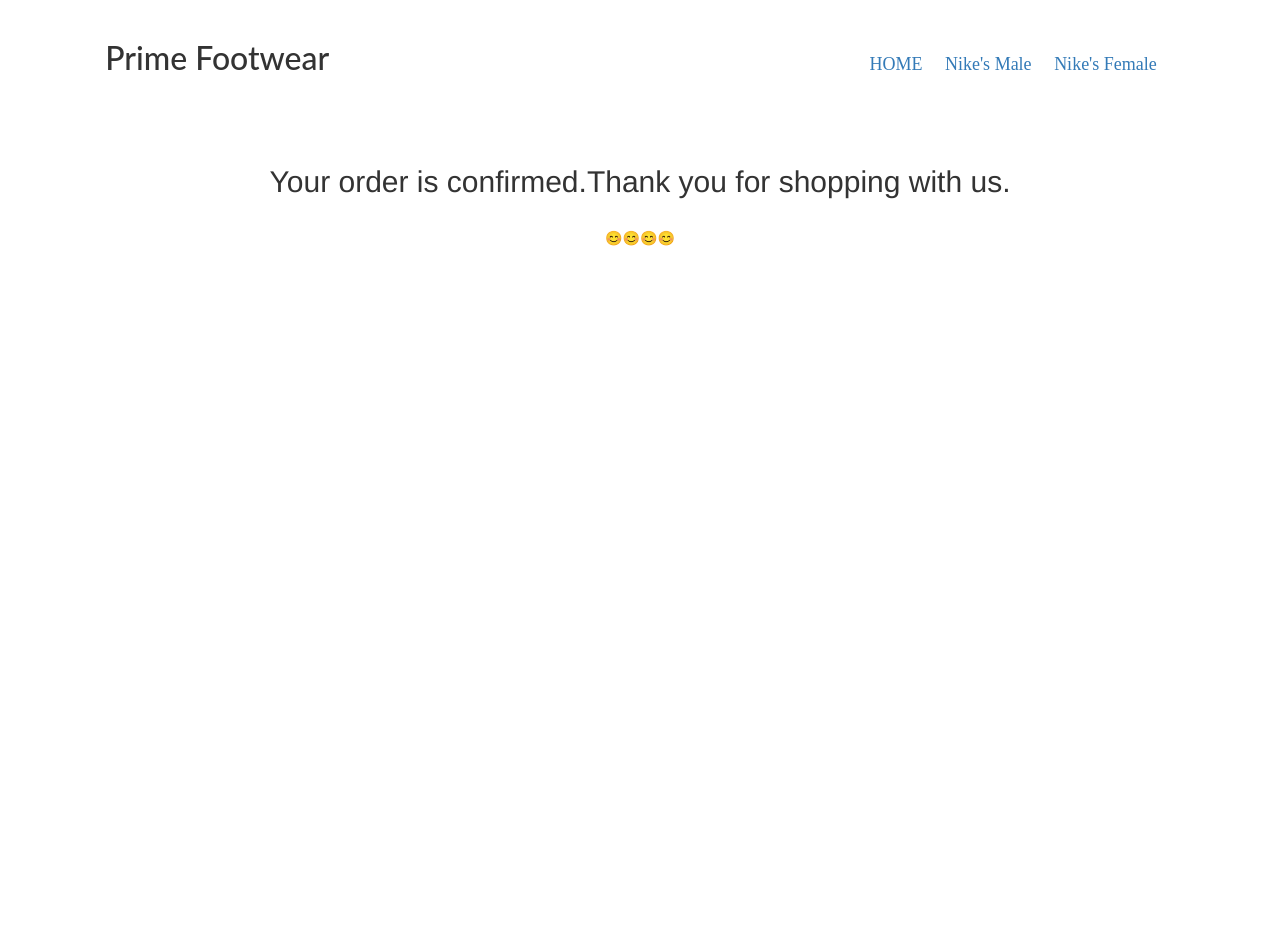
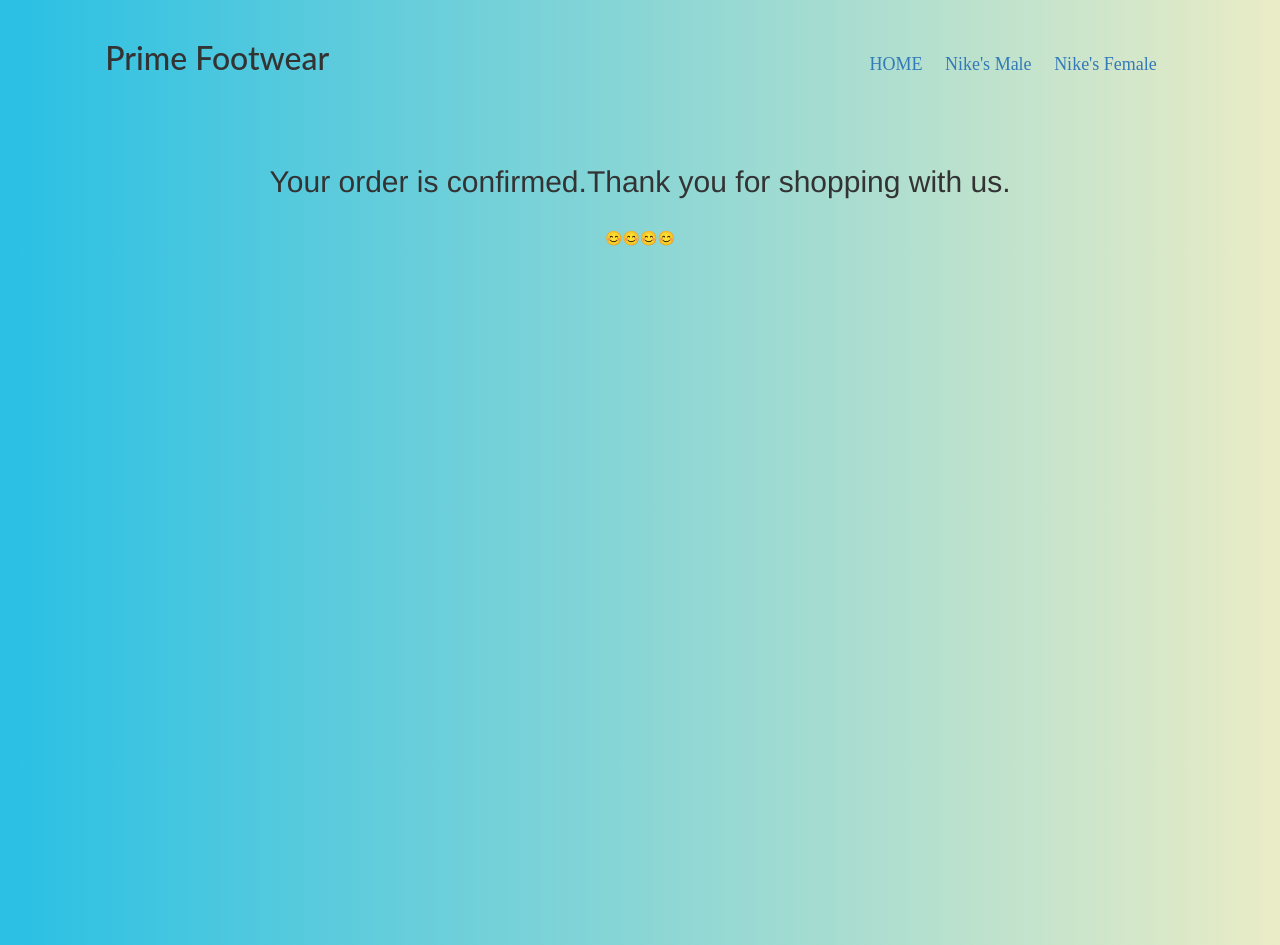
Before and after one commit to sid-siddhartha/Prime-Footwear, a plain HTML site: page success.html in a window 1280 px wide. Before the commit the page ends 800 px from the top, so only its background shows below. Drawn offline with nearby package versions, Linux system fonts and the light colour scheme.

Commit message:
3nd commit

```diff
--- a/success.html
+++ b/success.html
@@ -1,9 +1,4 @@
 <!DOCTYPE html>
-<!--
-To change this license header, choose License Headers in Project Properties.
-To change this template file, choose Tools | Templates
-and open the template in the editor.
--->
 <html>
 
 <head>
@@ -13,7 +8,7 @@ and open the template in the editor.
     <title>Prime Footwear</title>
     <meta charset="UTF-8">
     <meta name="viewport" content="width=device-width, initial-scale=1.0">
-    <link href="css/style3.css" rel="stylesheet">
+    <link href="css/cart.css" rel="stylesheet">
 </head>
 <style>
 
```
